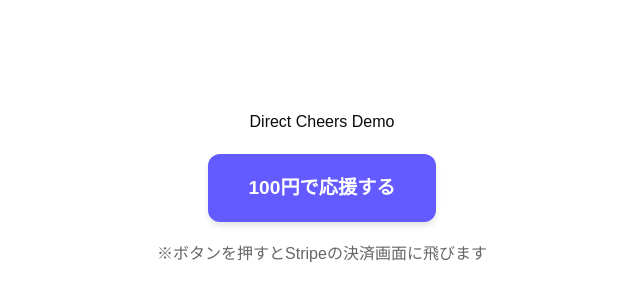
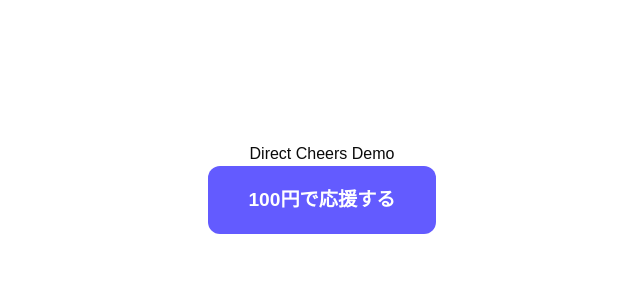
Before and after one commit to spacemindhiro/direct-cheers, a Next.js app: page / in a window 1280 px wide. Shown: the part 212-512 px from the top of the page, without its empty margins (318-958 px from the left). Built offline with nearby package versions, Linux system fonts and the light colour scheme.

Commit message:
safariのエラー対応

```diff
--- a/app/api/pay/route.ts
+++ b/app/api/pay/route.ts
@@ -1,30 +1,41 @@
-import { NextResponse } from 'next/server';
-import { redirect } from 'next/navigation'; // 追加
-const stripe = require('stripe')(process.env.STRIPE_SECRET_KEY);
+import { NextResponse } from "next/server";
+import Stripe from "stripe";
 
-export async function POST(req: Request) {
+const stripe = new Stripe(process.env.STRIPE_SECRET_KEY!, {
+  apiVersion: "2025-01-27-acacia", // 最新版を使用
+});
+
+export async function POST(request: Request) {
   try {
-    const { origin } = new URL(req.url);
+    const origin = request.headers.get("origin") || "https://direct-cheers.com";
+
     const session = await stripe.checkout.sessions.create({
-      payment_method_types: ['card', 'paypay'],
-      line_items: [{
-        price_data: {
-          currency: 'jpy',
-          product_data: { name: '🔥 Direct Cheers (Demo)' },
-          unit_amount: 100,
+      payment_method_types: ["card"],
+      line_items: [
+        {
+          price_data: {
+            currency: "jpy",
+            product_data: { name: "応援の気持ち" },
+            unit_amount: 100,
+          },
+          quantity: 1,
         },
-        quantity: 1,
-      }],
-      mode: 'payment',
-      success_url: `${origin}/?success=true`,
-      cancel_url: `${origin}/`,
+      ],
+      mode: "payment",
+      // 修正ポイント：末尾 / なし ＋ キャッシュ回避のクエリパラメータ
+      success_url: `${origin}?status=success`,
+      cancel_url: `${origin}?status=cancel`,
     });
 
-    // 【重要】JSONを返すのではなく、直接Stripeへリダイレクトさせる
-    // 303を指定することで、POSTからGETへ切り替えて確実に飛ばします
+    if (!session.url) {
+      throw new Error("Stripe session URL is missing");
+    }
+
+    // 修正ポイント：Safariに「これは新しい移動だ」とハッキリ伝えるために 303 を使う
     return NextResponse.redirect(session.url, 303);
 
   } catch (err: any) {
+    console.error("Stripe Error:", err);
     return NextResponse.json({ error: err.message }, { status: 500 });
   }
 }
--- a/app/page.tsx
+++ b/app/page.tsx
@@ -1,42 +1,26 @@
-"use client";
+export const dynamic = 'force-dynamic';
 
 export default function Page() {
   return (
     <main style={{
-      display: 'flex',
-      flexDirection: 'column',
-      alignItems: 'center',
-      justifyContent: 'center',
-      height: '100vh',
-      fontFamily: 'sans-serif'
+      display: 'flex', flexDirection: 'column', alignItems: 'center',
+      justifyContent: 'center', height: '100vh', fontFamily: 'sans-serif'
     }}>
-      <h1 style={{ marginBottom: '20px' }}>Direct Cheers Demo</h1>
+      <h1>Direct Cheers Demo</h1>
 
-      {/* 【重要】fetchを使わず、ブラウザ標準のForm機能でPOSTします。
-        これが最もSafariのセキュリティに干渉されにくい、枯れた技術です。
-      */}
-      <form action="/api/pay/" method="POST">
+      {/* 修正ポイント：actionの末尾に / をつけない */}
+      <form action="/api/pay" method="POST">
         <button
           type="submit"
           style={{
-            padding: '20px 40px',
-            fontSize: '1.2rem',
-            fontWeight: 'bold',
-            cursor: 'pointer',
-            backgroundColor: '#635bff',
-            color: 'white',
-            borderRadius: '12px',
-            border: 'none',
-            boxShadow: '0 4px 6px rgba(0,0,0,0.1)'
+            padding: '20px 40px', fontSize: '1.2rem', fontWeight: 'bold',
+            cursor: 'pointer', backgroundColor: '#635bff', color: 'white',
+            borderRadius: '12px', border: 'none'
           }}
         >
           100円で応援する
         </button>
       </form>
-
-      <p style={{ marginTop: '20px', color: '#666' }}>
-        ※ボタンを押すとStripeの決済画面に飛びます
-      </p>
     </main>
   );
 }
```
